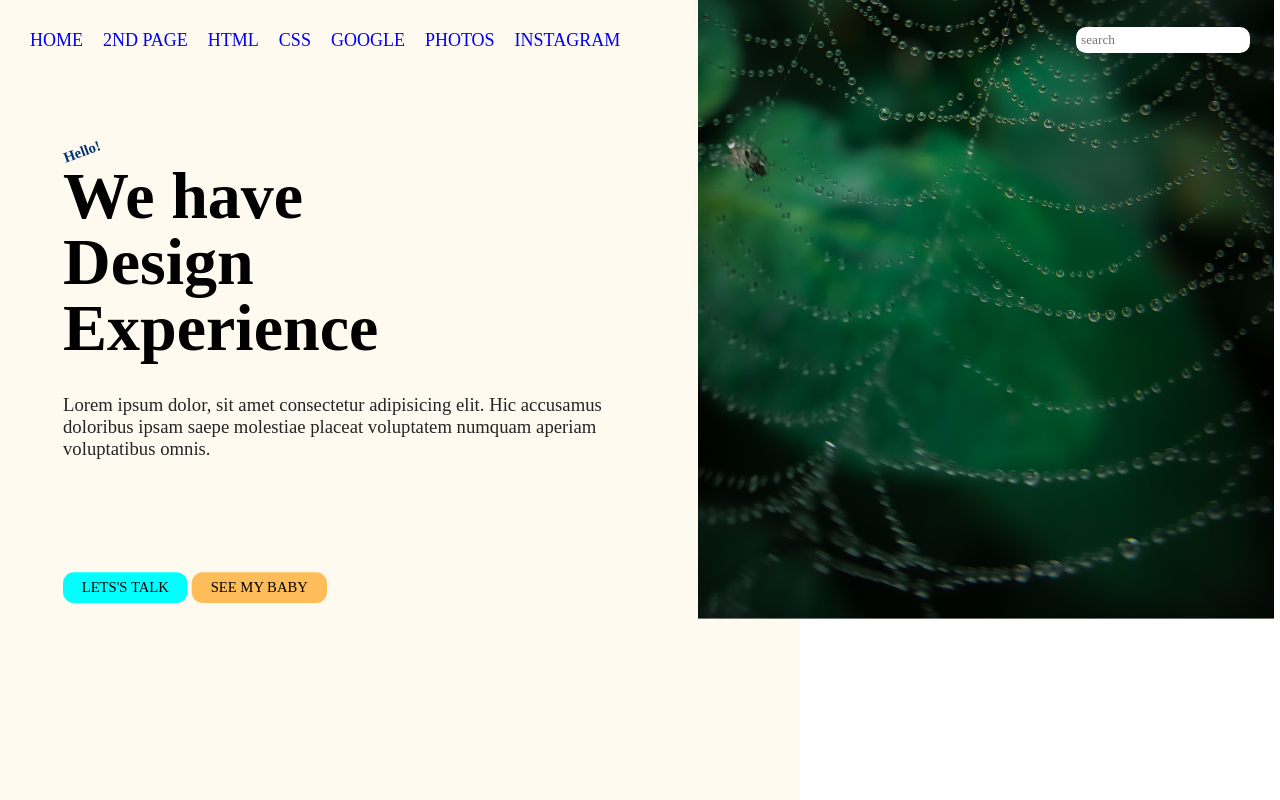
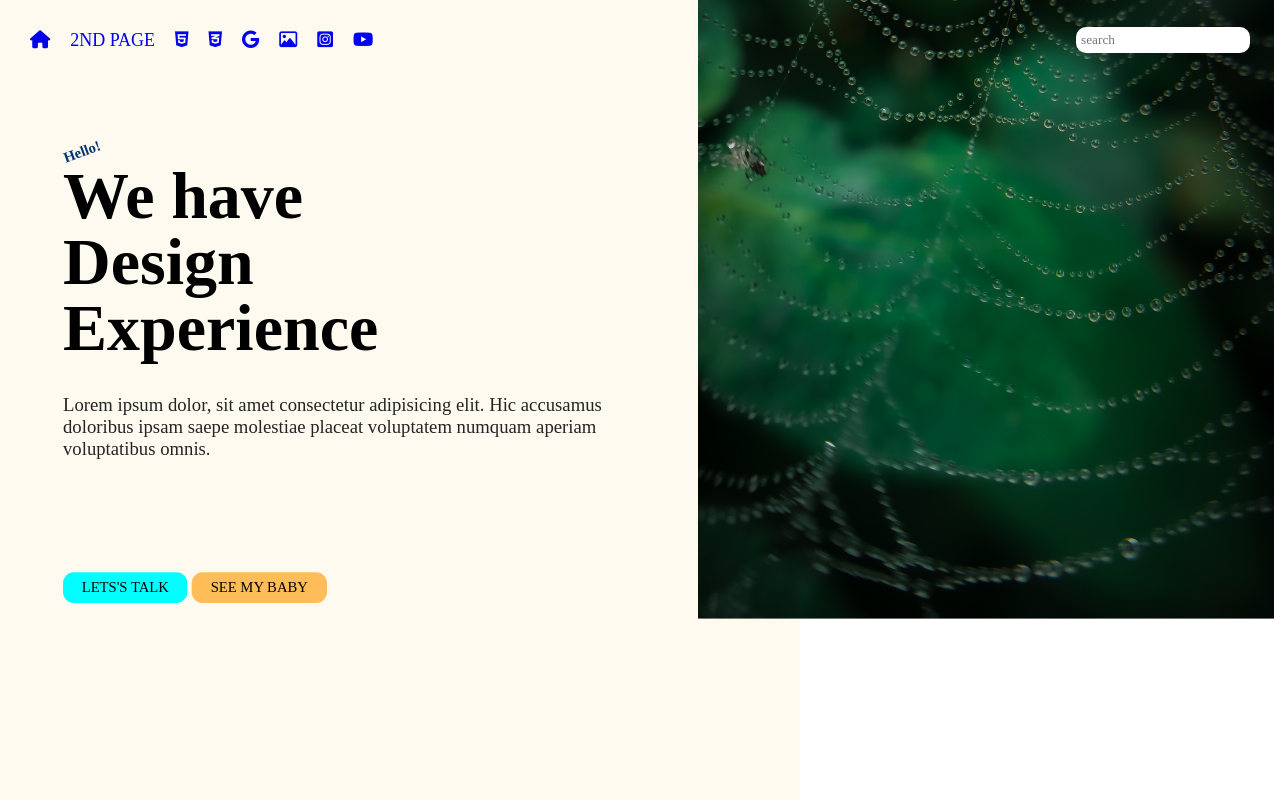
Before and after one commit to mrbot-apt/newwebpage, a plain HTML site: page index.html in a window 1280 px wide. Shown: the top 800 px of the page. Drawn offline with Linux system fonts and the light colour scheme.

Commit message:
Update index.html

```diff
--- a/index.html
+++ b/index.html
@@ -5,6 +5,7 @@
     <meta http-equiv="X-UA-Compatible" content="IE=edge">
     <meta name="viewport" content="width=device-width, initial-scale=1.0">
     <title>This is official page</title>
+    <link rel="stylesheet" href="https://cdnjs.cloudflare.com/ajax/libs/font-awesome/6.4.0/css/all.min.css">
     <link rel="stylesheet" href="style.css">
 </head>
 <body>
@@ -12,13 +13,14 @@
     <div id="page">
         <div id="nav">
             <div id="center-nav">
-                <a href="index.html">HOME</a>
+                <a href="index.html"><i class="fa-solid fa-house"></i></a>
                 <a href="About.html">2ND PAGE</a>
-                <a href="Html.txt">HTML</a>
-                <a href="css.txt">CSS</a>
-                <a href="https://www.Google.com">GOOGLE</a>
-                <a href="https://pixabay.com/photos/organ-pipe-mud-dauber-solitary-wasps-7488657/">PHOTOS</a>
-                <a href="#">INSTAGRAM</a>
+                <a href="Html.txt"><i class="fa-brands fa-html5"></i></a>
+                <a href="css.txt"><i class="fa-brands fa-css3-alt"></i></a>
+                <a href="https://www.Google.com"><i class="fa-brands fa-google"></i></a>
+                <a href="https://pixabay.com/photos/organ-pipe-mud-dauber-solitary-wasps-7488657/"><i class="fa-regular fa-image"></i></a>
+                <a href="#"><i class="fa-brands fa-square-instagram"></i></a>
+                <a href="#"><i class="fa-brands fa-youtube"></i></a>
             </div>
             <input type="text" placeholder="search">
         </div>
```
